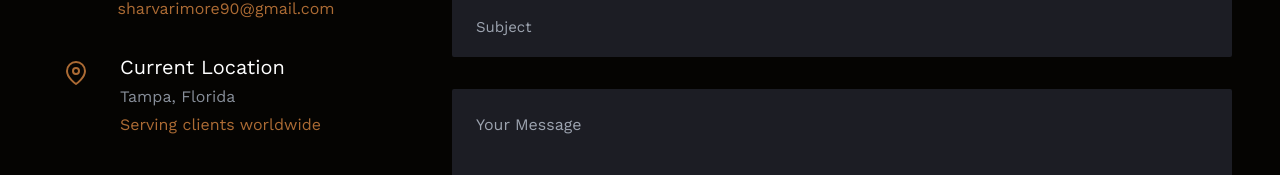
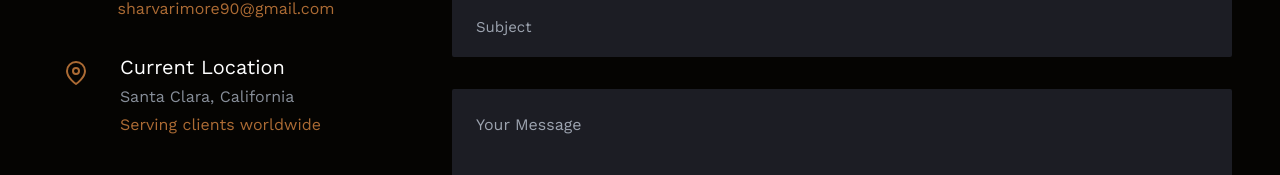
Before and after one commit to SharvariMore/New_Portfolio, a React (Create React App) app: page / in a window 1280 px wide. Shown: the part 6153-6328 px from the top of the page. Built offline with nearby package versions, Linux system fonts and the light colour scheme; a web font is replaced by a local one.

Commit message:
Changed Location

```diff
--- a/src/data.js
+++ b/src/data.js
@@ -413,7 +413,7 @@ export const contact = [
   {
     icon: <FiMapPin />,
     title: 'Current Location',
-    subtitle: 'Tampa, Florida',
+    subtitle: 'Santa Clara, California',
     description: 'Serving clients worldwide',
   },
 ];
```
Also changed, not shown: 1 other file (tests, documents, lock files or other folders).
